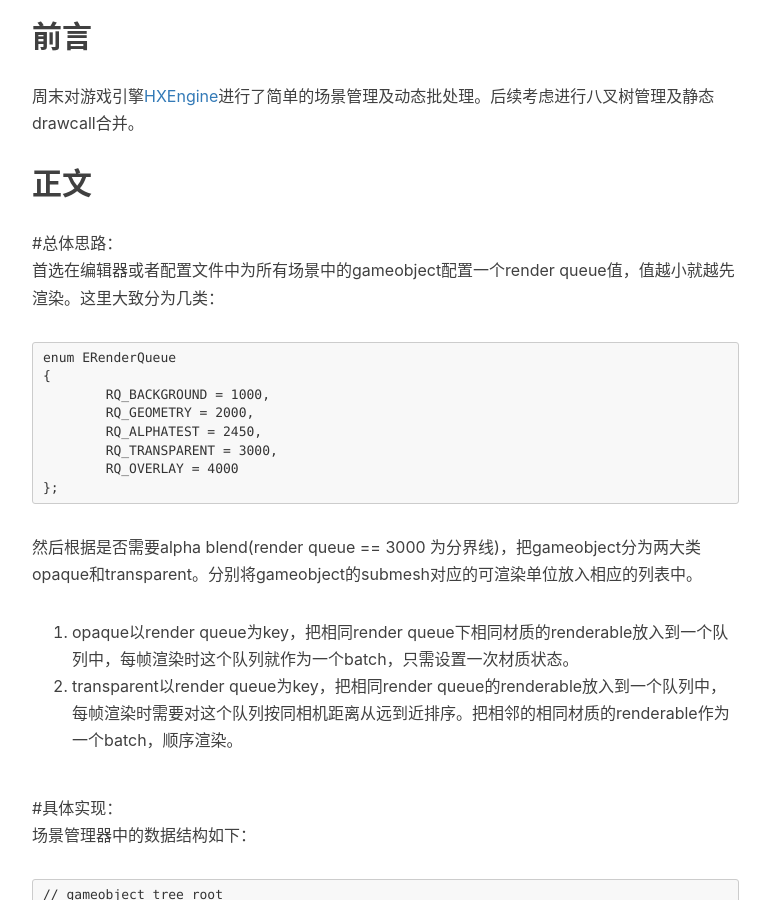
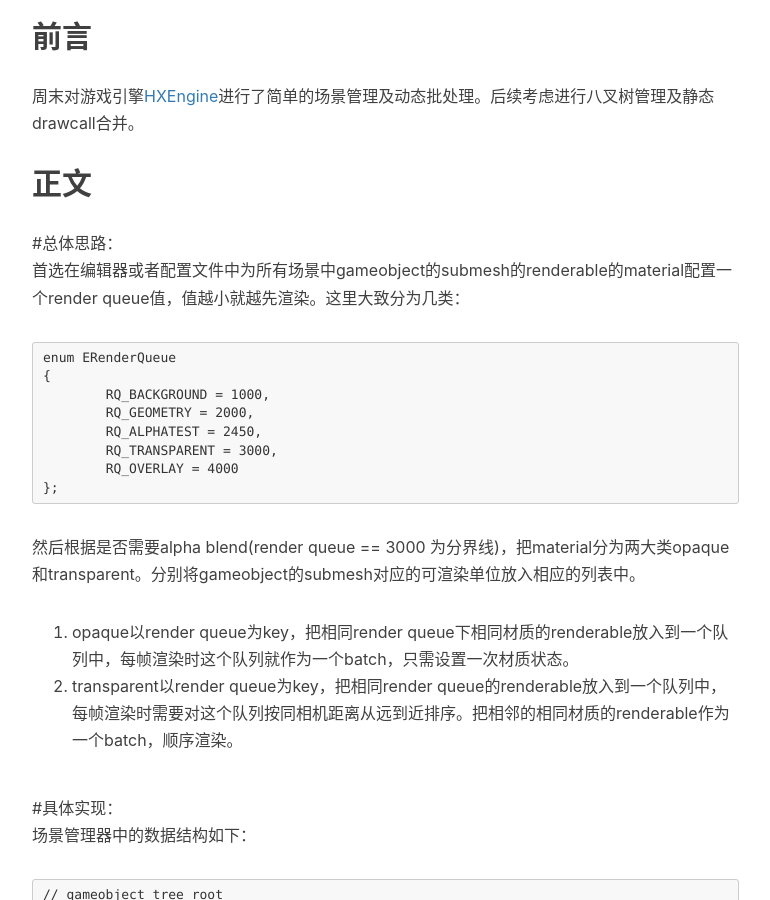
Before and after one commit to huangx916/huangx916.github.io, a Jekyll site: the page built from _posts/2018-07-22-dynamicBatch.markdown, in a window 1280 px wide and 900 px high, scrolled down 679 px. Shown: the whole window, without its empty margins (233-1003 px from the left). Built offline with Jekyll 4.4.1, drawn with Linux system fonts in a browser that asks for light colours; nearby versions of some CDN libraries; comment, search, counter and statistics services are not loaded.

Commit message:
render queue move to material config

````diff
--- a/_posts/2018-07-22-dynamicBatch.markdown
+++ b/_posts/2018-07-22-dynamicBatch.markdown
@@ -16,7 +16,7 @@ tags:
 周末对游戏引擎[HXEngine](https://github.com/huangx916/HXEngine)进行了简单的场景管理及动态批处理。后续考虑进行八叉树管理及静态drawcall合并。
 ## 正文
 #总体思路：
-首选在编辑器或者配置文件中为所有场景中的gameobject配置一个render queue值，值越小就越先渲染。这里大致分为几类：
+首选在编辑器或者配置文件中为所有场景中gameobject的submesh的renderable的material配置一个render queue值，值越小就越先渲染。这里大致分为几类：
 ```
 enum ERenderQueue
 {
@@ -27,7 +27,7 @@ enum ERenderQueue
 	RQ_OVERLAY = 4000
 };
 ```
-然后根据是否需要alpha blend(render queue == 3000 为分界线)，把gameobject分为两大类opaque和transparent。分别将gameobject的submesh对应的可渲染单位放入相应的列表中。
+然后根据是否需要alpha blend(render queue == 3000 为分界线)，把material分为两大类opaque和transparent。分别将gameobject的submesh对应的可渲染单位放入相应的列表中。
 1. opaque以render queue为key，把相同render queue下相同材质的renderable放入到一个队列中，每帧渲染时这个队列就作为一个batch，只需设置一次材质状态。
 2. transparent以render queue为key，把相同render queue的renderable放入到一个队列中，每帧渲染时需要对这个队列按同相机距离从远到近排序。把相邻的相同材质的renderable作为一个batch，顺序渲染。
 
````
